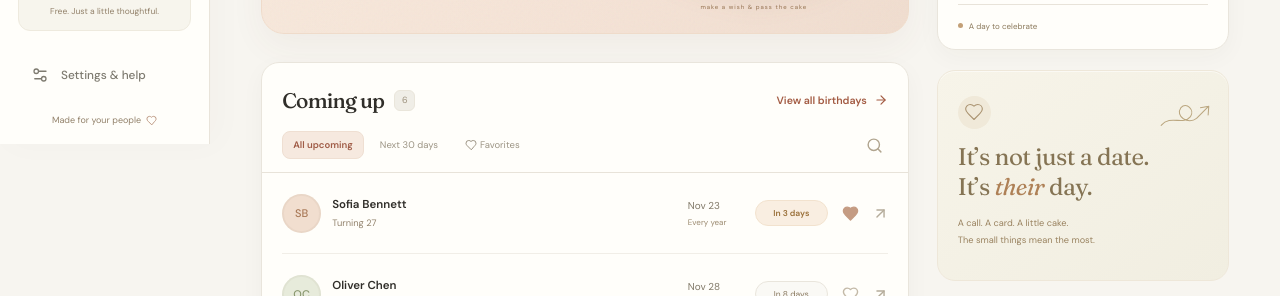
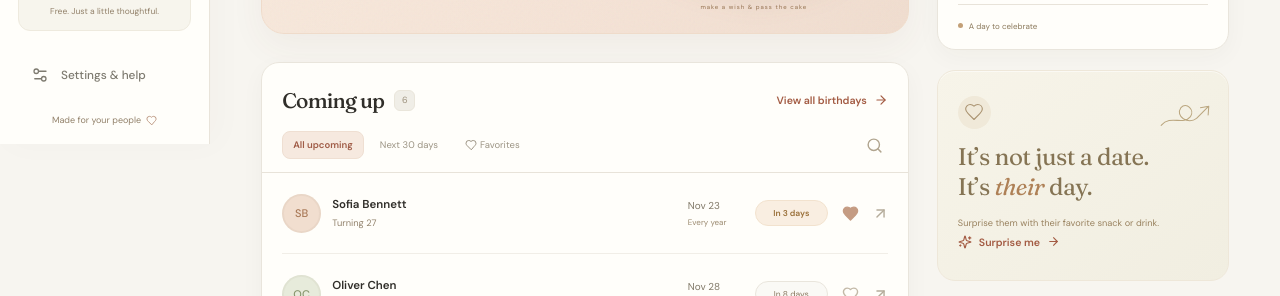
Before and after one commit to manuelrhyiel668-ai/birthday-reminder-apk-Manuel, a React (Vite) app: page / in a window 1280 px wide. Shown: the part 656-952 px from the top of the page. Built offline with nearby package versions, Linux system fonts and the light colour scheme.

Commit message:
Add interactive kindness idea generator

```diff
--- a/src/App.tsx
+++ b/src/App.tsx
@@ -17,6 +17,17 @@ import { BirthdayForm } from './components/BirthdayForm';
 import { Modal } from './components/Modal';
 
 const STORAGE_KEY = 'confetti-birthdays-v1';
+
+const kindnessIdeas = [
+  'Send them a voice message singing a few lines of “Happy Birthday.”',
+  'Make a tiny photo collage of your favorite memories together.',
+  'Surprise them with their favorite snack or drink.',
+  'Write a short note telling them why they matter to you.',
+  'Plan a quick call and let them choose the topic.',
+  'Share an old funny photo and relive the memory.',
+  'Create a playlist with songs that remind you of them.',
+  'Give them a small handmade gift. Thoughtfulness beats price.',
+];
 
 const navigation: { id: View; label: string; icon: typeof Heart }[] = [
   { id: 'overview', label: 'Overview', icon: LayoutGrid },
@@ -45,6 +56,7 @@ export default function App() {
   const [detailError, setDetailError] = useState('');
   const [toast, setToast] = useState<{ text: string; error?: boolean } | null>(null);
   const [celebrating, setCelebrating] = useState(false);
+  const [kindnessIdeaIndex, setKindnessIdeaIndex] = useState(() => Math.floor(Math.random() * kindnessIdeas.length));
   const [installPrompt, setInstallPrompt] = useState<InstallPrompt | null>(null);
   const [installed, setInstalled] = useState(window.matchMedia('(display-mode: standalone)').matches || Boolean((navigator as Navigator & {standalone?: boolean}).standalone));
   const [installOpen, setInstallOpen] = useState(false);
@@ -223,7 +235,7 @@ export default function App() {
                 {filtered.length > 4 && <button className="list-footer-button" onClick={() => navigate('birthdays')}>A few more days to look forward to <ArrowRight size={14}/></button>}
               </section>
             </div>
-            <aside className="overview-aside"><Calendar month={calendarMonth} onMonthChange={setCalendarMonth} people={people} today={today} selected={selectedDate} onSelect={date => { setSelectedDate(date); setView('calendar'); }}/><div className="thought-card"><span className="thought-icon"><Heart size={20} strokeWidth={1.35}/></span><p>It’s not just a date.<br/>It’s <em>their</em> day.</p><span>A call. A card. A little cake.<br/>The small things mean the most.</span><svg viewBox="0 0 82 38" fill="none" aria-hidden="true"><path d="M5 29c16-13 30 6 43-5 8-8-2-22-11-15-11 11 6 26 19 19l20-14m-12 0h12l-3 12" stroke="currentColor" strokeWidth="1.5" strokeLinecap="round" strokeLinejoin="round"/></svg></div></aside>
+            <aside className="overview-aside"><Calendar month={calendarMonth} onMonthChange={setCalendarMonth} people={people} today={today} selected={selectedDate} onSelect={date => { setSelectedDate(date); setView('calendar'); }}/><div className="thought-card"><span className="thought-icon"><Heart size={20} strokeWidth={1.35}/></span><p>It’s not just a date.<br/>It’s <em>their</em> day.</p><span className="kindness-idea" aria-live="polite">{kindnessIdeas[kindnessIdeaIndex]}</span><button className="text-button kindness-button" onClick={() => setKindnessIdeaIndex(index => (index + 1 + Math.floor(Math.random() * (kindnessIdeas.length - 1))) % kindnessIdeas.length)}><Sparkles size={14}/> Surprise me <ArrowRight size={13}/></button><svg viewBox="0 0 82 38" fill="none" aria-hidden="true"><path d="M5 29c16-13 30 6 43-5 8-8-2-22-11-15-11 11 6 26 19 19l20-14m-12 0h12l-3 12" stroke="currentColor" strokeWidth="1.5" strokeLinecap="round" strokeLinejoin="round"/></svg></div></aside>
           </div>
           <div className="page-footnote"><ShieldCheck size={13}/><span>Your circle is personal. Saved for this browser, just for you.</span><button onClick={() => navigate('settings')}>How it works <ArrowUpRight size={12}/></button></div>
         </>}
```
